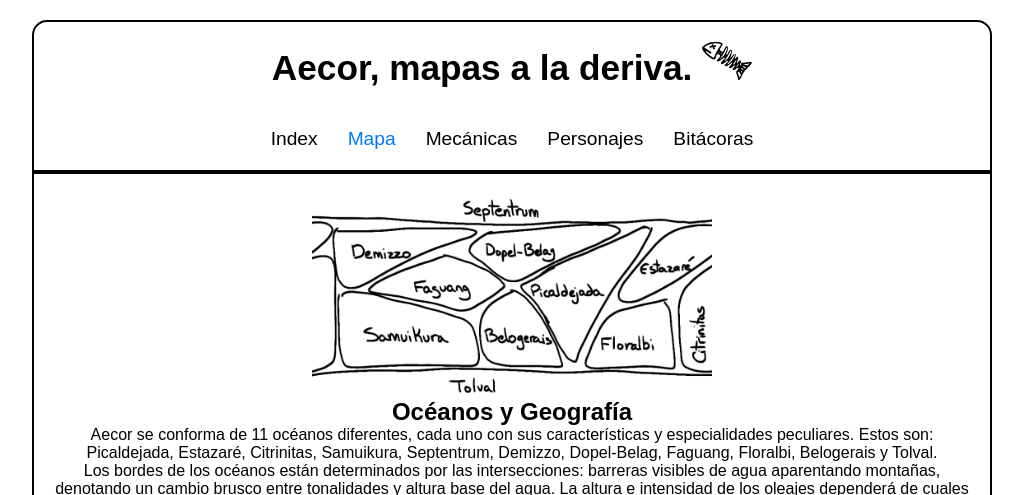
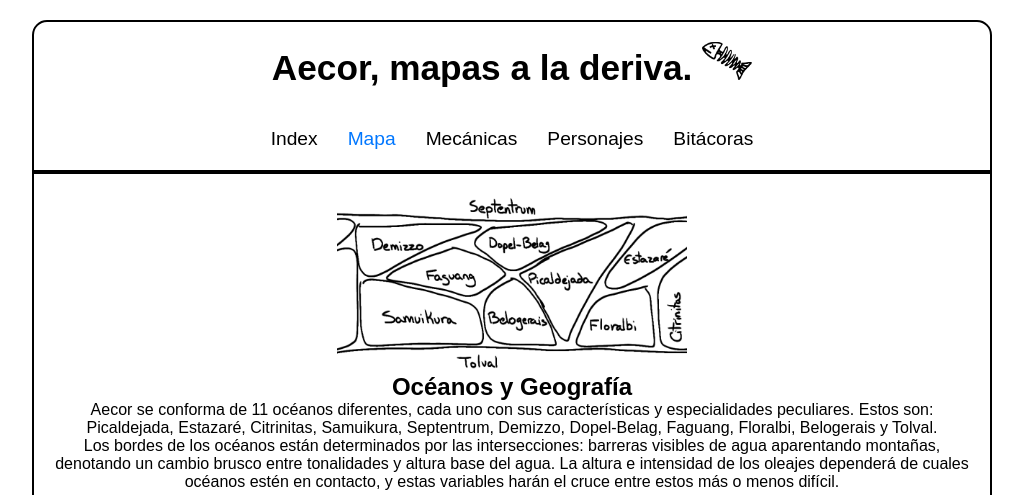
Before and after one commit to alborscastellojosep-cmyk/Aecor, a plain HTML site: page html/Mapa.html in a window 1280 px wide. Shown: the top 495 px of the page, without its empty margins (128-1151 px from the left). Drawn offline with Linux system fonts and the light colour scheme.

Commit message:
Update Mapa.html

```diff
--- a/html/Mapa.html
+++ b/html/Mapa.html
@@ -26,7 +26,7 @@
 </nav>
 <main>
   <header>
-    <img src="../Imagenes/Mapa.png" alt="w" style="width: 400px; height: auto;">
+    <img src="../Imagenes/Mapa.png" alt="w" style="width: 350px; height: auto;">
     <h2>Océanos y Geografía</h2>
     <p>
       Aecor se conforma de 11 océanos diferentes, cada uno con sus características y especialidades peculiares.
```
